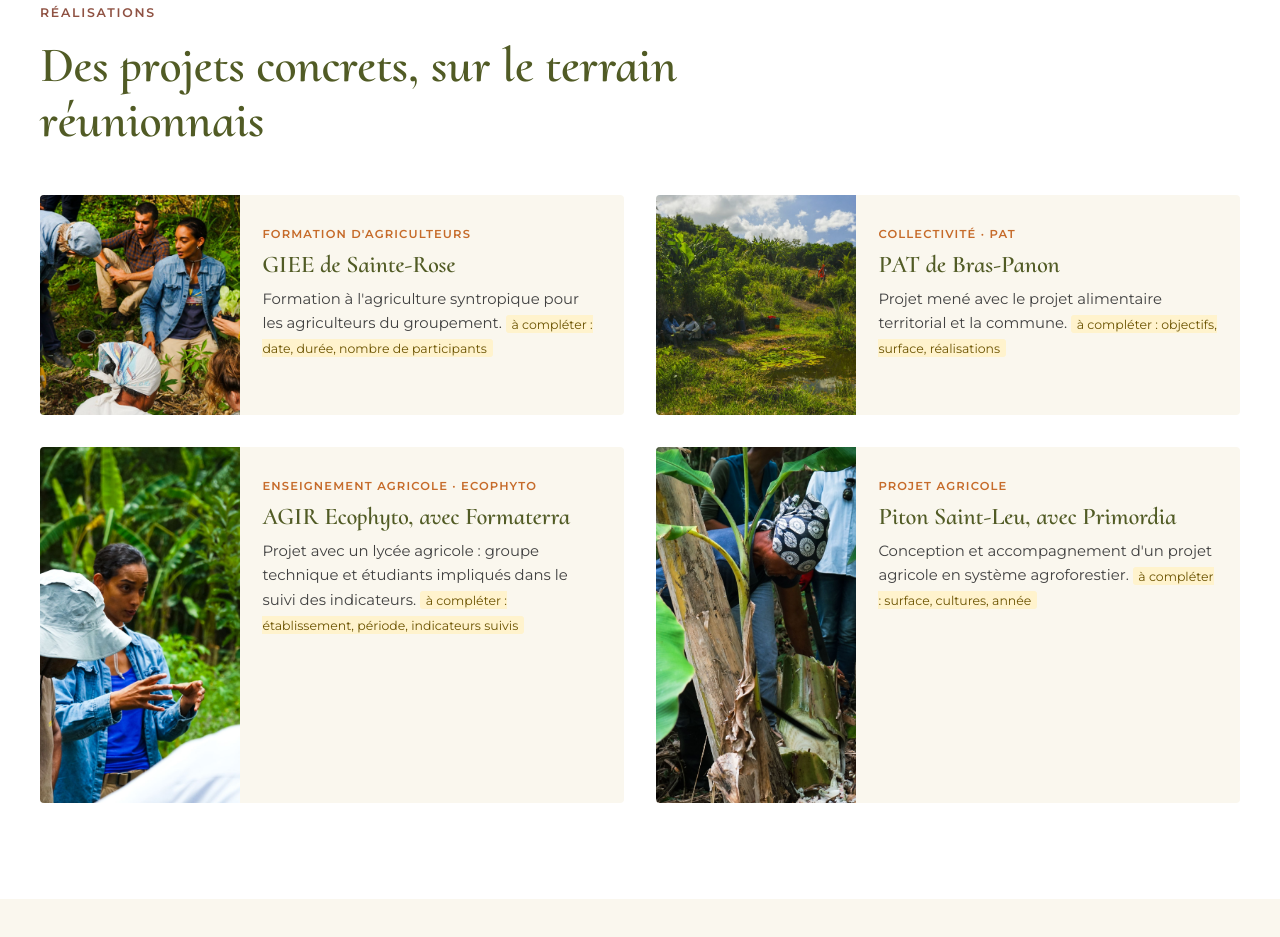
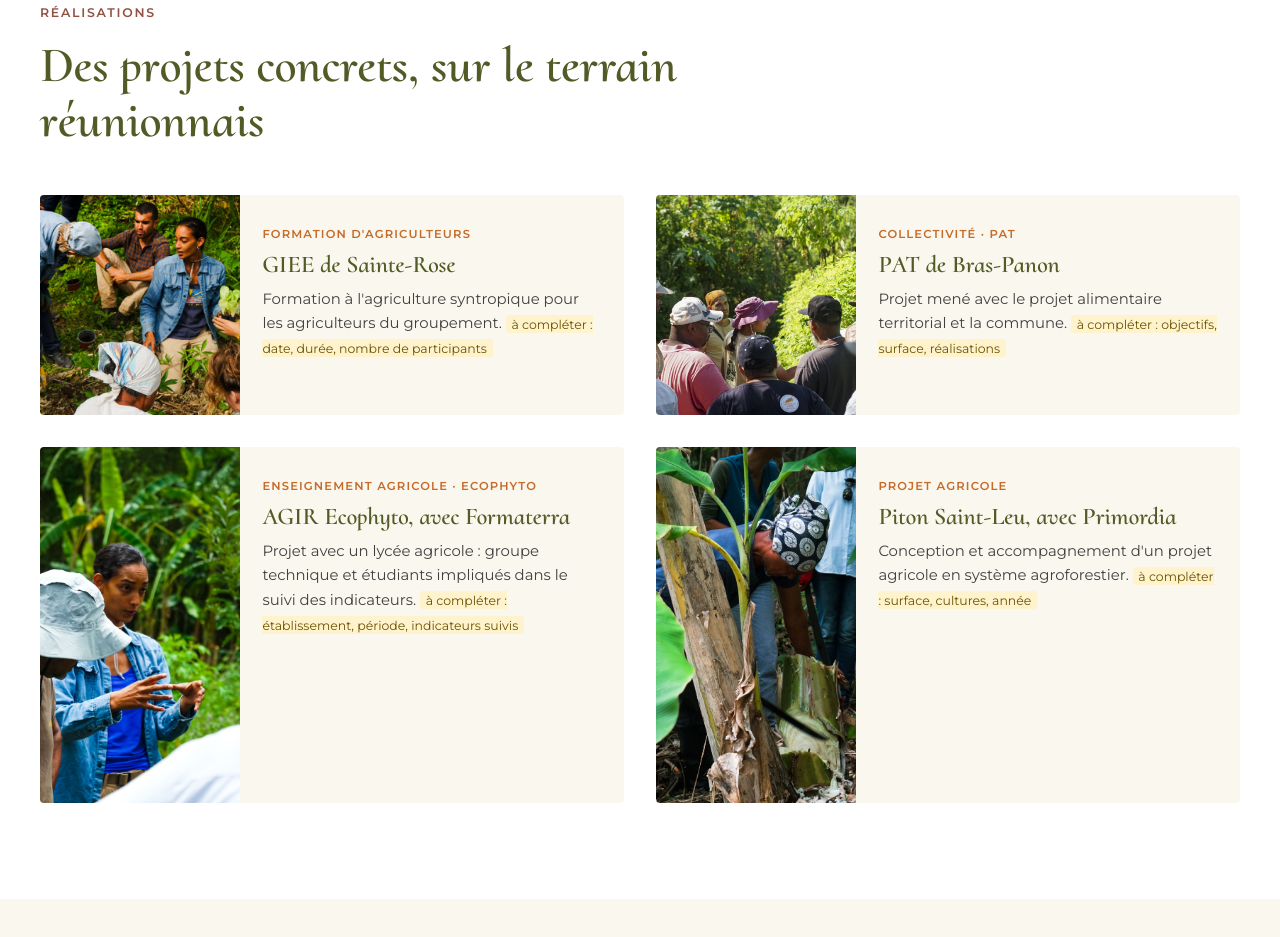
Before and after one commit to bwalontan/site-bwalontan, a plain HTML site: page index.html in a window 1280 px wide. Shown: the part 5212-6149 px from the top of the page. Drawn offline with Linux system fonts and the light colour scheme.

Commit message:
Photo OA_06476 pour la fiche PAT de Bras-Panon
Co-Authored-By: Claude Opus 5.5 <noreply@anthropic.com>
Claude-Session: https://claude.ai/code/session_01E5dwHA4jkcmvAnokRCMsnH

```diff
--- a/index.html
+++ b/index.html
@@ -176,7 +176,7 @@
           </div>
         </article>
         <article class="project">
-          <img src="assets/img/formation-bassin-piton-saint-leu.jpg" alt="Groupe en formation au bord d'un bassin, sur la parcelle de Piton Saint-Leu">
+          <img src="assets/img/formation-pat-bras-panon.jpg" alt="Échange technique sur le terrain avec un groupe d'agriculteurs, au milieu d'un système agroforestier">
           <div class="project-body">
             <span class="tag">Collectivité · PAT</span>
             <h3>PAT de Bras-Panon</h3>
```
Also changed, not shown: assets/img/formation-pat-bras-panon.jpg (added).
